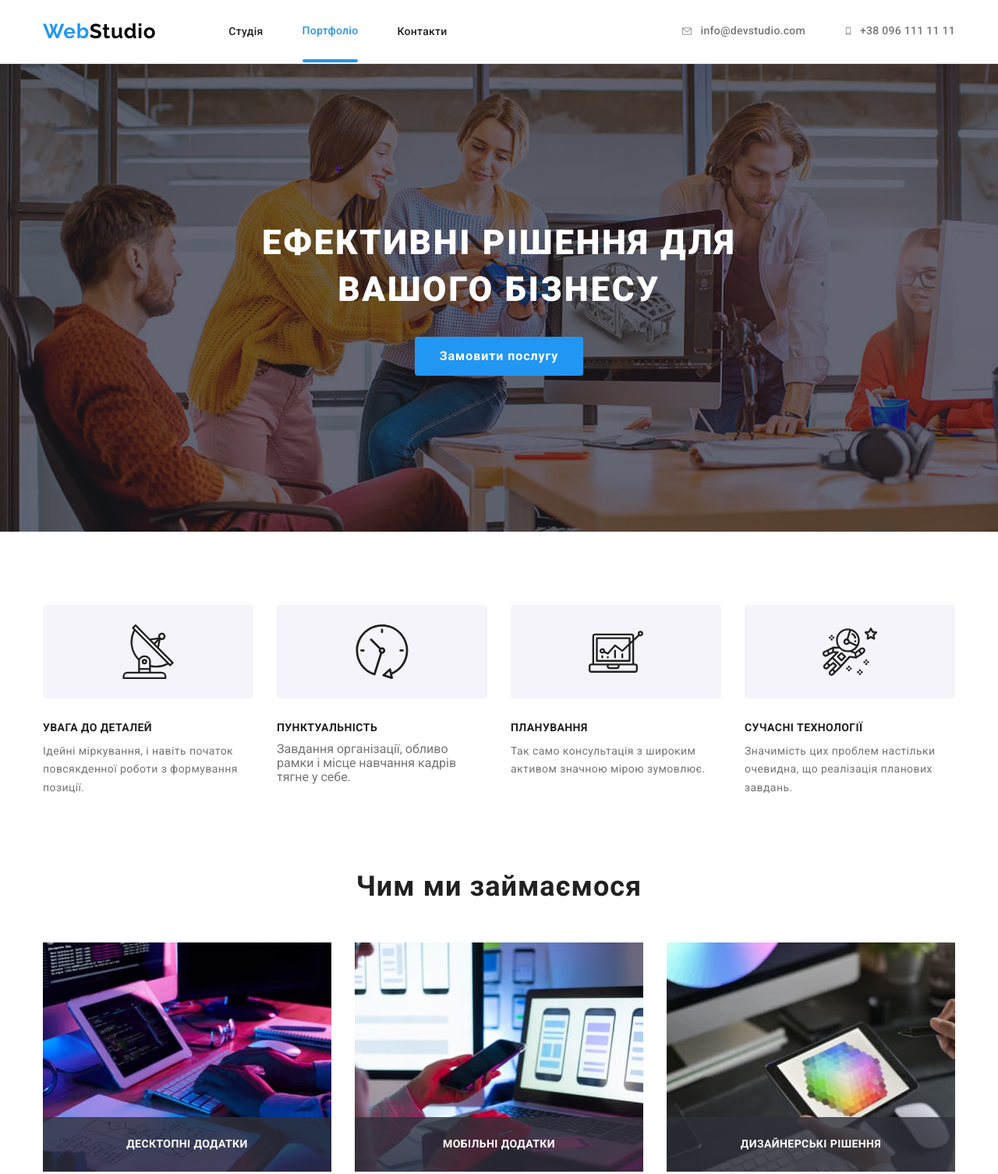
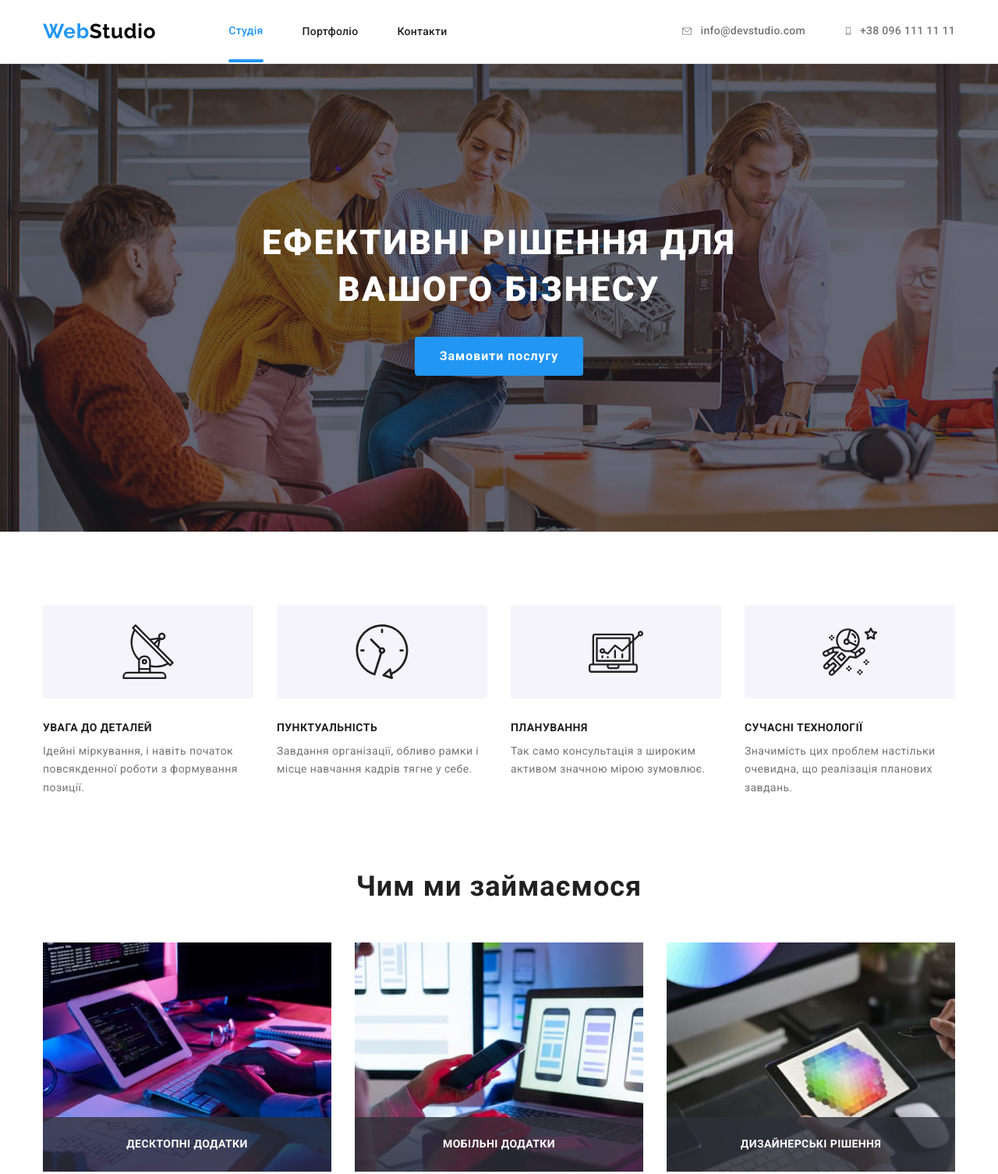
Before and after one commit to annmushka/goit-markup-hw-07, a plain HTML site: page index.html in a window 1280 px wide. Shown: the top 1506 px of the page at 78% size. Drawn offline with nearby package versions, Linux system fonts and the light colour scheme.

Commit message:
final hw 7

```diff
--- a/index.html
+++ b/index.html
@@ -28,8 +28,8 @@
           <a href="" class="link web">Web<span class="logo-studio">Studio</span></a>
          <!-- Site nav -->
          <ul class="nav list">
-          <li class="item"><a href="./index.html" class="link site-nav">Студія</a></li>
-          <li class="item"><a href="./portfolio.html" class="link current">Портфоліо</a></li>
+          <li class="item"><a href="./index.html" class="link current ">Студія</a></li>
+          <li class="item"><a href="./portfolio.html" class="link site-nav">Портфоліо</a></li>
           <li class="item"><a href="" class="link site-nav">Контакти</a></li>
        </ul>
         </nav>
@@ -95,6 +95,7 @@
               </svg>
             </div>
               <h3 class="card-list__title">Пунктуальність</h3>
+              <p class="card-list__text">
                 Завдання організації, обливо рамки і місце навчання кадрів тягне у себе.
               </p>
 
@@ -161,7 +162,7 @@
              <li class="item-team">
                <img src="images/img1_1.jpg" alt="Фото Ігор" width="270" />
                <div class="team-content">
-                <a class="new-team"
+                <!-- <a class="new-team" -->
                  <h3 class="team-title">Ігор Дем'яненко</h3>
                  <p lang="en" class="team-proffesion">Product Designer</p>
                        <ul class="team-soc-list list">
```
